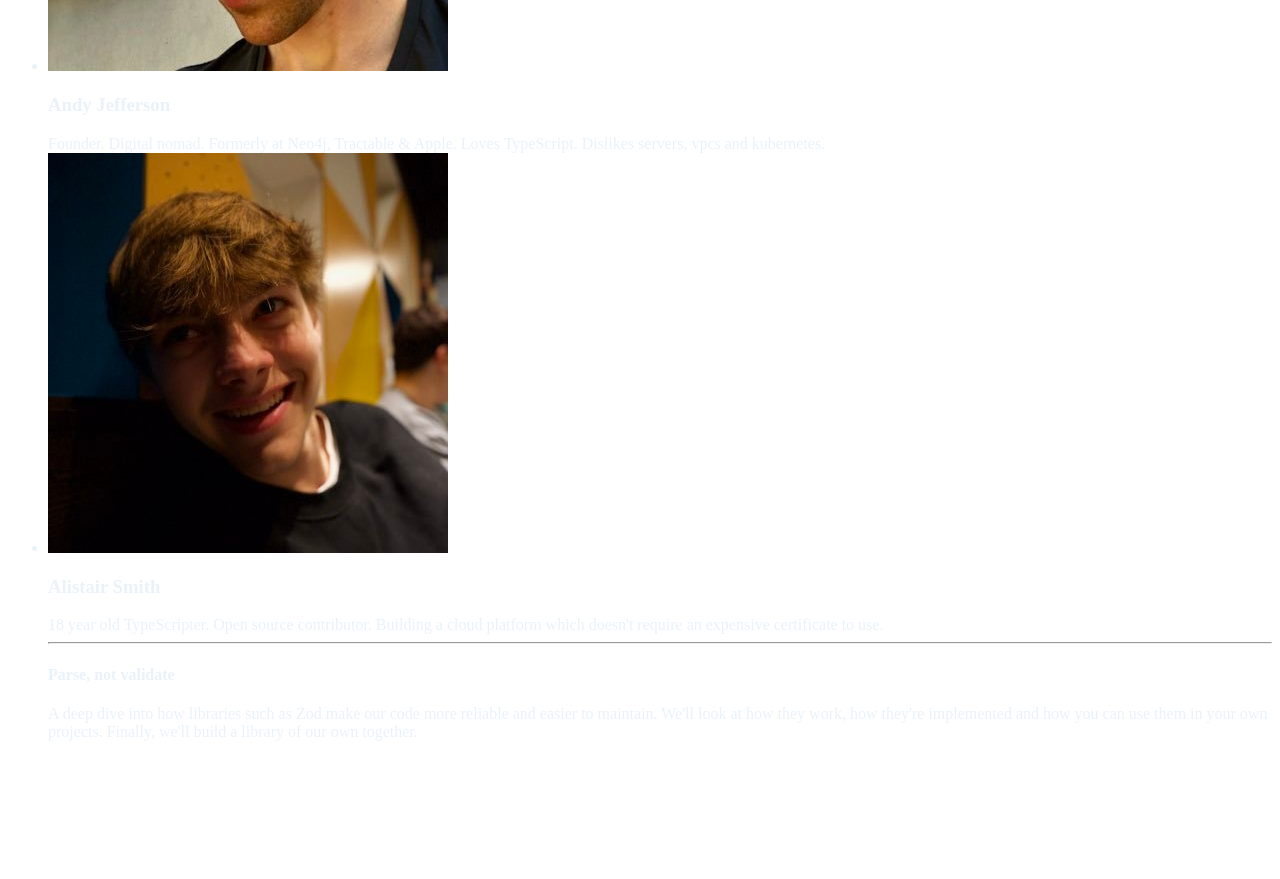
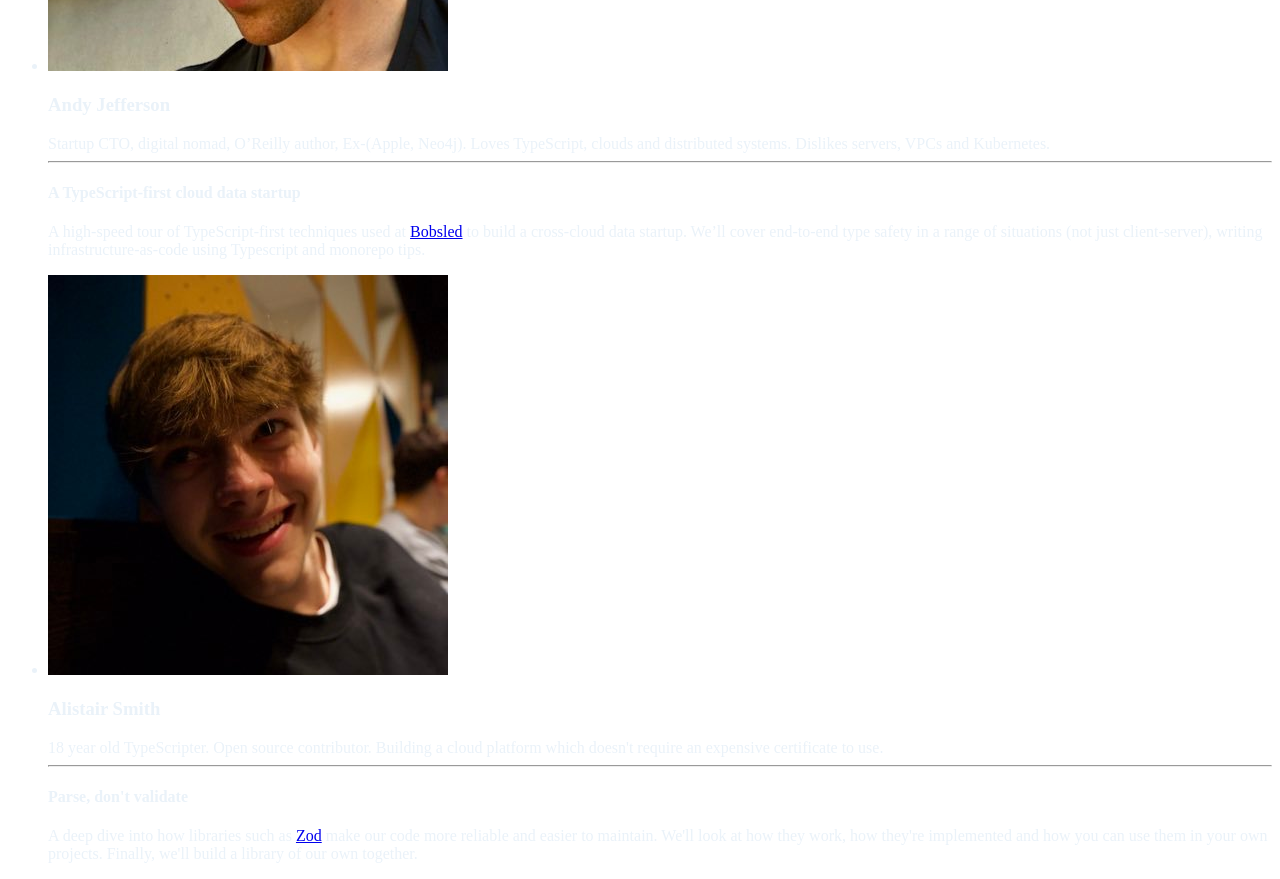
Before and after one commit to TypeScript-London/attendance, a Next.js app: page / in a window 1280 px wide. Shown: the part 1600-2479 px from the top of the page. Before the commit the page ends 2357 px from the top, so only its background shows below. Built offline with nearby package versions, Linux system fonts and the light colour scheme.

Commit message:
feat: buff up andy's list item 💪💪

```diff
--- a/src/pages/index.tsx
+++ b/src/pages/index.tsx
@@ -9,6 +9,19 @@ import {PageConfig} from 'next';
 export const config: PageConfig = {
 	unstable_runtimeJS: false,
 };
+
+function ExternalLink(
+	props: Omit<JSX.IntrinsicElements['a'], 'target' | 'rel'>,
+) {
+	return (
+		<a
+			target="_blank"
+			rel="noopener noreferrer"
+			className="underline text-white"
+			{...props}
+		/>
+	);
+}
 
 function SpeakerListItem(speaker: Speaker) {
 	return (
@@ -104,27 +117,22 @@ export default function Home() {
 					</p>
 
 					<div>
-						<a
+						<ExternalLink
 							href="https://forms.gle/TtoazhuGKwQTnwD1A"
-							target="_blank"
-							rel="noopener noreferrer"
 							className="hover:bg-ts-600 ring ring-white/50 bg-ts-700 px-8 py-1 rounded-full inline-flex items-center space-x-2"
 						>
 							<span>Attend</span>
 							<span>
 								<HiOutlineTicket />
 							</span>
-						</a>
+						</ExternalLink>
 					</div>
 
 					<p>
 						A really huge thank you to{' '}
-						<a
-							className="underline text-white"
-							href="https://twitter.com/SimonWijckmans"
-						>
+						<ExternalLink href="https://twitter.com/SimonWijckmans">
 							Simon
-						</a>{' '}
+						</ExternalLink>{' '}
 						who has immensely helped me organise this event. Please do follow
 						him on Twitter!
 					</p>
@@ -155,7 +163,22 @@ export default function Home() {
 						<SpeakerListItem
 							image={andy}
 							name="Andy Jefferson"
-							description="Founder. Digital nomad. Formerly at Neo4j, Tractable & Apple. Loves TypeScript. Dislikes servers, vpcs and kubernetes."
+							description="Startup CTO, digital nomad, O’Reilly author, Ex-(Apple, Neo4j). Loves TypeScript, clouds and distributed systems. Dislikes servers, VPCs and Kubernetes."
+							presentation={{
+								title: 'A TypeScript-first cloud data startup',
+								description: (
+									<p>
+										A high-speed tour of TypeScript-first techniques used at{' '}
+										<ExternalLink href="https://bobsled.co">
+											Bobsled
+										</ExternalLink>{' '}
+										to build a cross-cloud data startup. We’ll cover end-to-end
+										type safety in a range of situations (not just
+										client-server), writing infrastructure-as-code using
+										Typescript and monorepo tips.
+									</p>
+								),
+							}}
 						/>
 
 						<SpeakerListItem
@@ -163,14 +186,15 @@ export default function Home() {
 							name="Alistair Smith"
 							description="18 year old TypeScripter. Open source contributor. Building a cloud platform which doesn't require an expensive certificate to use."
 							presentation={{
-								title: 'Parse, not validate',
+								title: "Parse, don't validate",
 								description: (
 									<p>
-										A deep dive into how libraries such as Zod make our code
-										more reliable and easier to maintain. We'll look at how they
-										work, how they're implemented and how you can use them in
-										your own projects. Finally, we'll build a library of our own
-										together.
+										A deep dive into how libraries such as{' '}
+										<ExternalLink href="https://zod.dev">Zod</ExternalLink> make
+										our code more reliable and easier to maintain. We'll look at
+										how they work, how they're implemented and how you can use
+										them in your own projects. Finally, we'll build a library of
+										our own together.
 									</p>
 								),
 							}}
```
